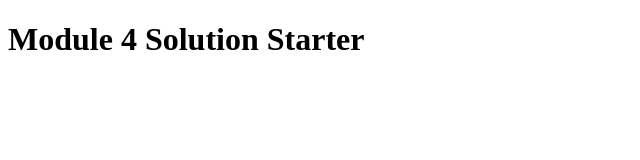
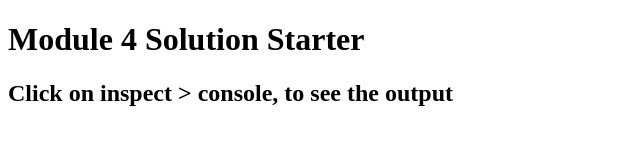
Before and after one commit to saur112/assignment4, a plain HTML site: page index.html in a window 1280 px wide. Shown: the whole page, without its empty margins (0-640 px from the left). Drawn offline with Linux system fonts and the light colour scheme.

Commit message:
Update index.html

```diff
--- a/index.html
+++ b/index.html
@@ -26,6 +26,7 @@
 
 <body>
     <h1>Module 4 Solution Starter</h1>
+    <h2>Click on inspect &gt; console, to see the output</h2>
 </body>
 
 </html>
```
